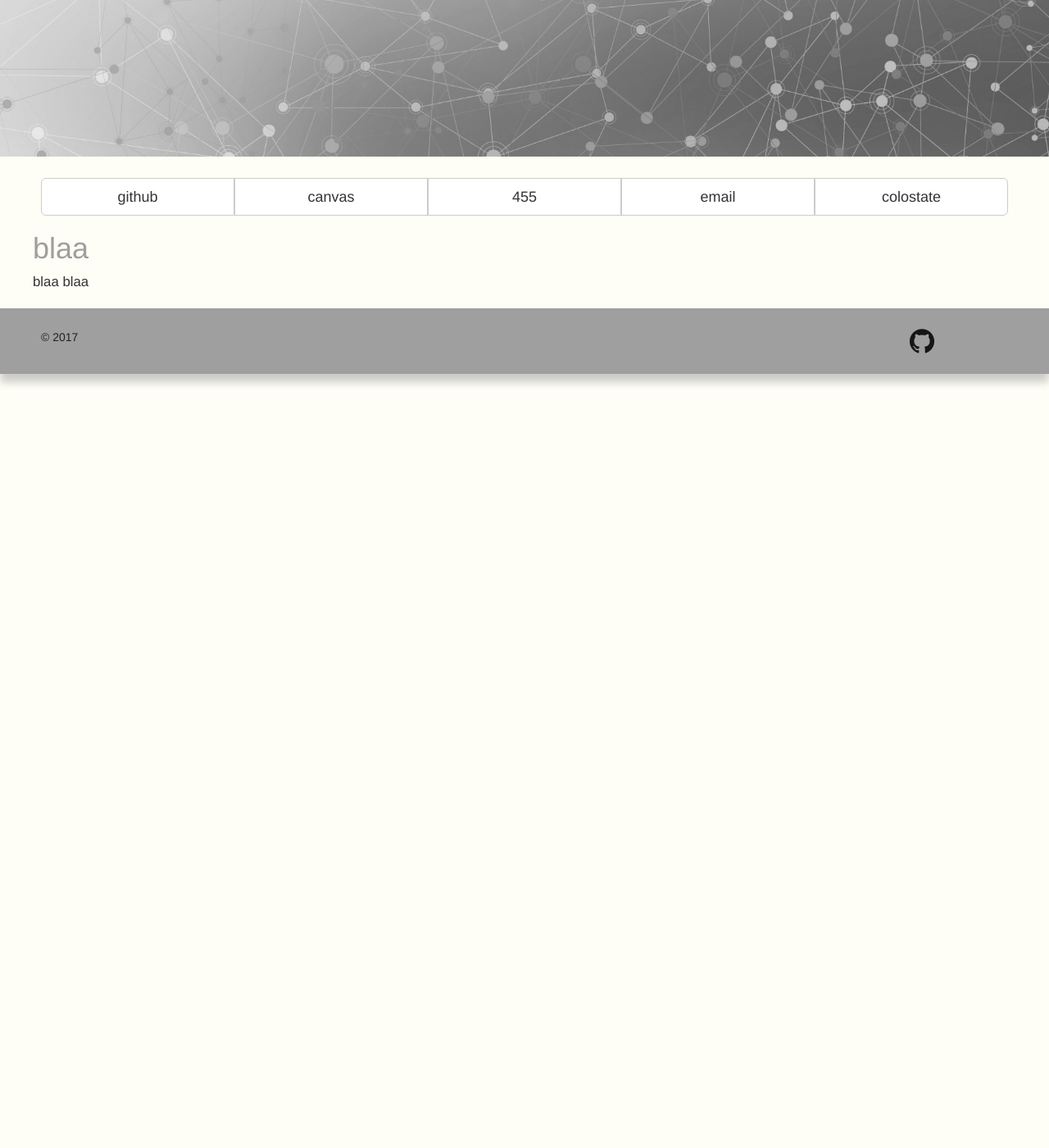
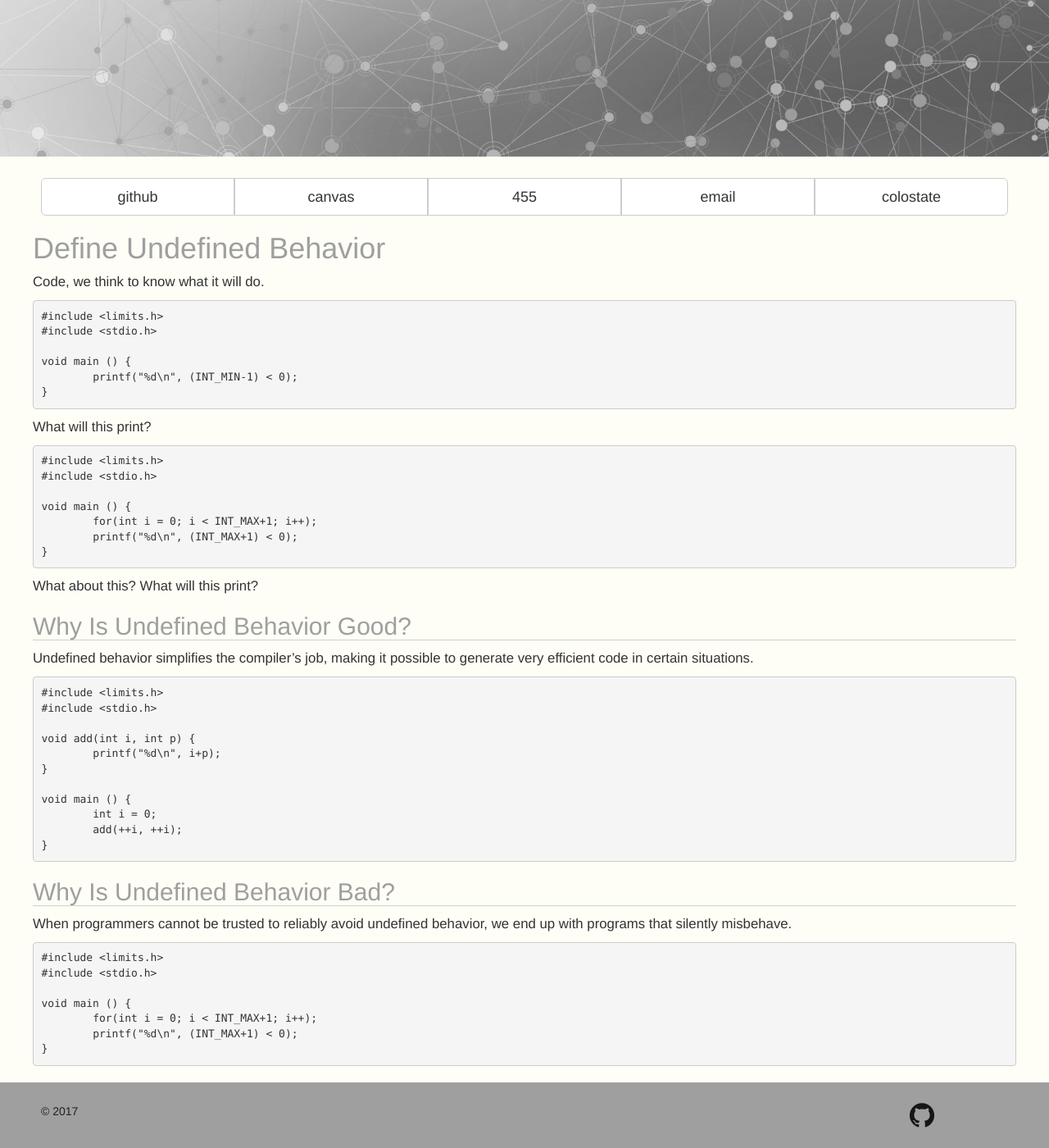
Before and after one commit to GerhardOfRivia/GerhardOfRivia.github.io, a Jekyll site: the page built from _posts/2017-1-6-Undefined-Errors.md, in a window 1280 px wide and 1400 px high, scrolled down 209 px. Shown: the whole window at 82% size. Built offline with Jekyll 4.4.1, drawn with Linux system fonts in a browser that asks for light colours; nearby versions of some CDN libraries; before the commit the page ends 900 px from its top, so only the background shows below that.

Commit message:
Undefined Errors

````diff
--- a/_posts/2017-1-6-Undefined-Errors.md
+++ b/_posts/2017-1-6-Undefined-Errors.md
@@ -2,6 +2,61 @@
 layout: default
 ---
 
-# blaa
+# Define Undefined Behavior
 
-blaa blaa
+Code, we think to know what it will do.
+
+```
+#include <limits.h>
+#include <stdio.h>
+
+void main () {
+	printf("%d\n", (INT_MIN-1) < 0);
+}
+```
+
+What will this print?
+
+```
+#include <limits.h>
+#include <stdio.h>
+
+void main () {
+	for(int i = 0; i < INT_MAX+1; i++);
+	printf("%d\n", (INT_MAX+1) < 0);
+}
+```
+
+What about this? What will this print?
+
+## Why Is Undefined Behavior Good?
+
+Undefined behavior simplifies the compiler’s job, making it possible to generate very efficient code in certain situations.
+
+```
+#include <limits.h>
+#include <stdio.h>
+
+void add(int i, int p) {
+	printf("%d\n", i+p);
+}
+
+void main () {
+	int i = 0;
+	add(++i, ++i);
+}
+```
+
+## Why Is Undefined Behavior Bad?
+
+When programmers cannot be trusted to reliably avoid undefined behavior, we end up with programs that silently misbehave.
+
+```
+#include <limits.h>
+#include <stdio.h>
+
+void main () {
+	for(int i = 0; i < INT_MAX+1; i++);
+	printf("%d\n", (INT_MAX+1) < 0);
+}
+```
````
